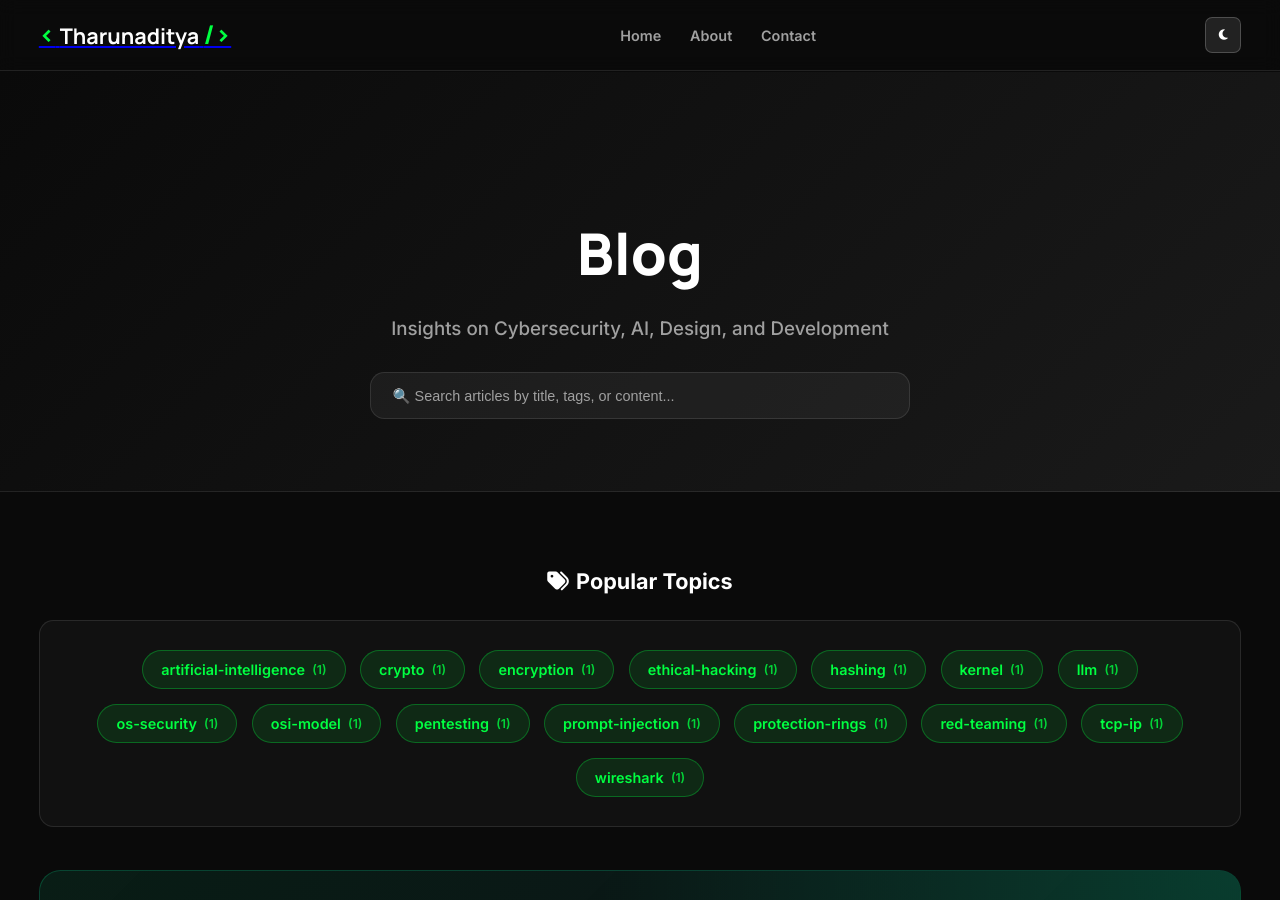
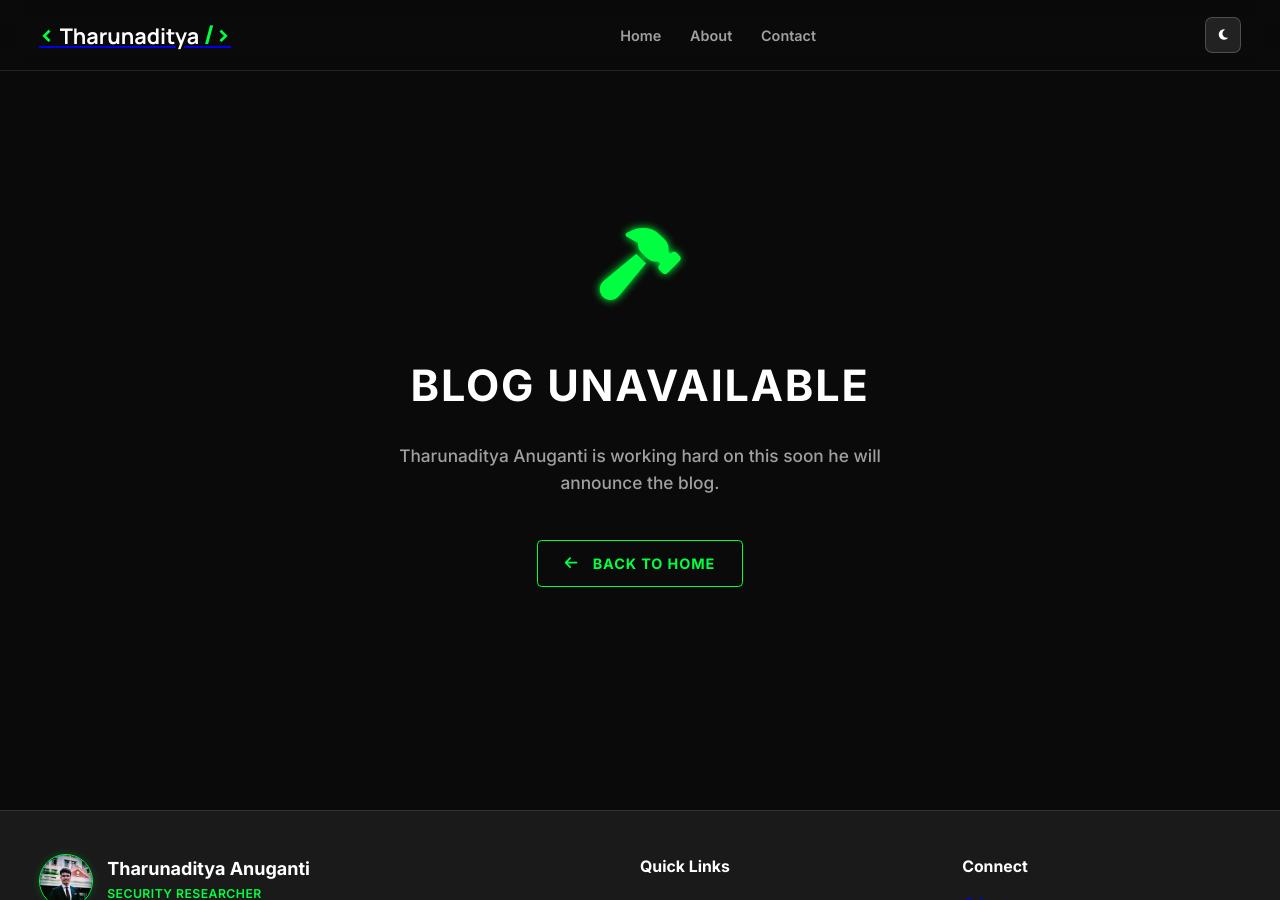
Before and after one commit to Tharunaditya/tharunaditya.github.io, a Jekyll site: the page built from blog/index.html, in a window 1280 px wide and 900 px high. Built offline with Jekyll 4.4.1, drawn with Linux system fonts in a browser that asks for light colours; nearby versions of some CDN libraries; the list of posts is cut into pages by our own code; some of the changed text lies outside the part shown.

Commit message:
FEAT: Add Maintenance Page logic to blog index
- Wrapped entire blog/index.html content in {% if site.enable_blog %}
- Added an {% else %} block with a specialized Maintenance / Coming Soon view
- View includes pulsing hammer icon and user-specific message: 'Tharunaditya Anuganti is working hard on this...'
- Prevents direct URL access from showing content when blog is disabled

```diff
--- a/blog/index.html
+++ b/blog/index.html
@@ -2,6 +2,8 @@
 layout: default
 title: Blog
 ---
+
+{% if site.enable_blog %}
 
 <section class="blog-hero">
     <div class="container">
@@ -165,3 +167,39 @@ title: Blog
         </section>
     </div>
 </section>
+
+{% else %}
+
+<!-- Maintenance / Disabled View -->
+<section class="maintenance-section">
+    <div class="container">
+        <div class="maintenance-content" style="text-align: center; padding: 150px 0;">
+             <div style="font-size: 5rem; color: #00ff41; margin-bottom: 2rem; animation: pulse 2s infinite;">
+                <i class="fas fa-hammer"></i>
+            </div>
+            <h1 style="font-size: 3rem; margin-bottom: 1.5rem; text-transform: uppercase; letter-spacing: 2px;">Blog Unavailable</h1>
+            <p style="font-size: 1.2rem; max-width: 600px; margin: 0 auto; line-height: 1.6; color: #a0a0a0;">
+                Tharunaditya Anuganti is working hard on this soon he will announce the blog.
+            </p>
+            <div style="margin-top: 3rem;">
+                <a href="{{ '/' | relative_url }}" class="btn" style="padding: 12px 30px; border: 1px solid #00ff41; color: #00ff41; text-decoration: none; border-radius: 5px; transition: all 0.3s ease; text-transform: uppercase; font-weight: bold; letter-spacing: 1px;">
+                    <i class="fas fa-arrow-left" style="margin-right: 8px;"></i> Back to Home
+                </a>
+            </div>
+             <style>
+                @keyframes pulse {
+                    0% { transform: scale(1); opacity: 1; text-shadow: 0 0 10px #00ff41; }
+                    50% { transform: scale(1.1); opacity: 0.8; text-shadow: 0 0 20px #00ff41, 0 0 30px #00ff41; }
+                    100% { transform: scale(1); opacity: 1; text-shadow: 0 0 10px #00ff41; }
+                }
+                .btn:hover {
+                    background: #00ff41;
+                    color: #000 !important;
+                    box-shadow: 0 0 20px rgba(0, 255, 65, 0.4);
+                }
+            </style>
+        </div>
+    </div>
+</section>
+
+{% endif %}
```
